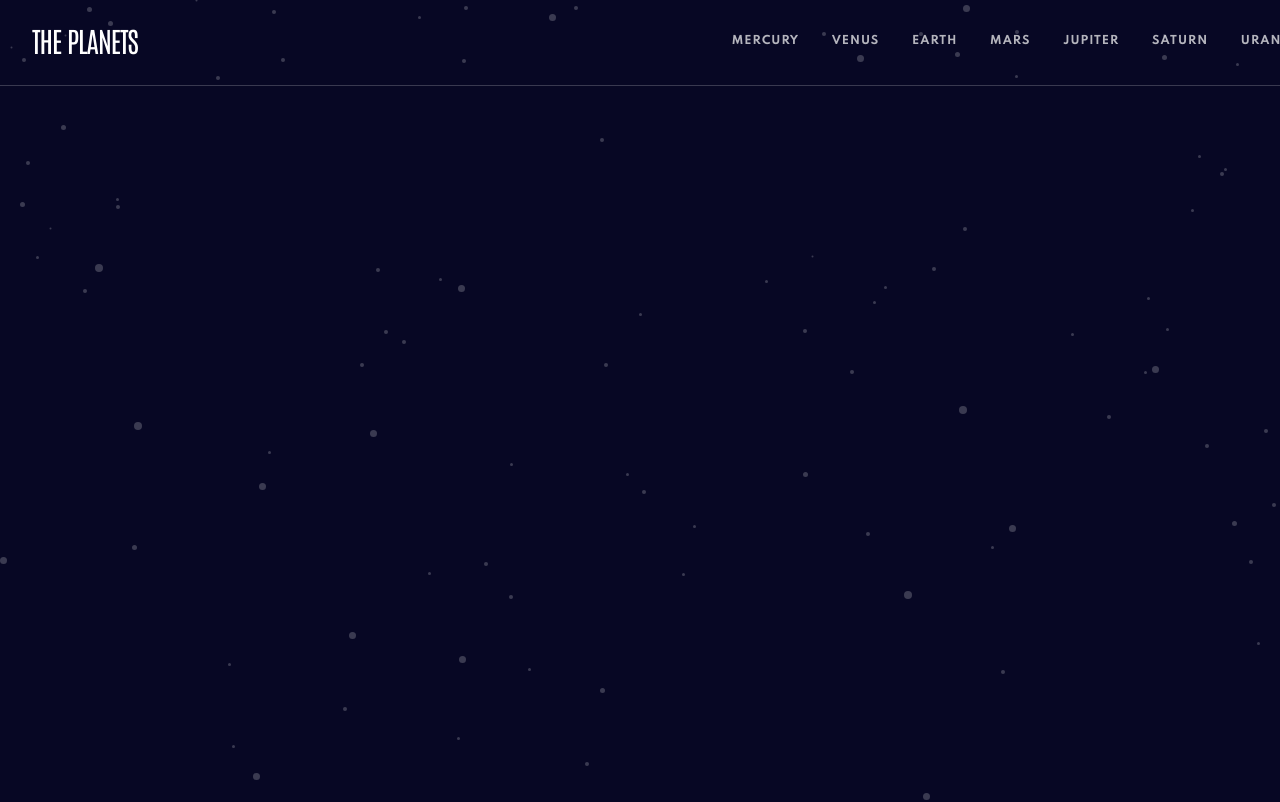
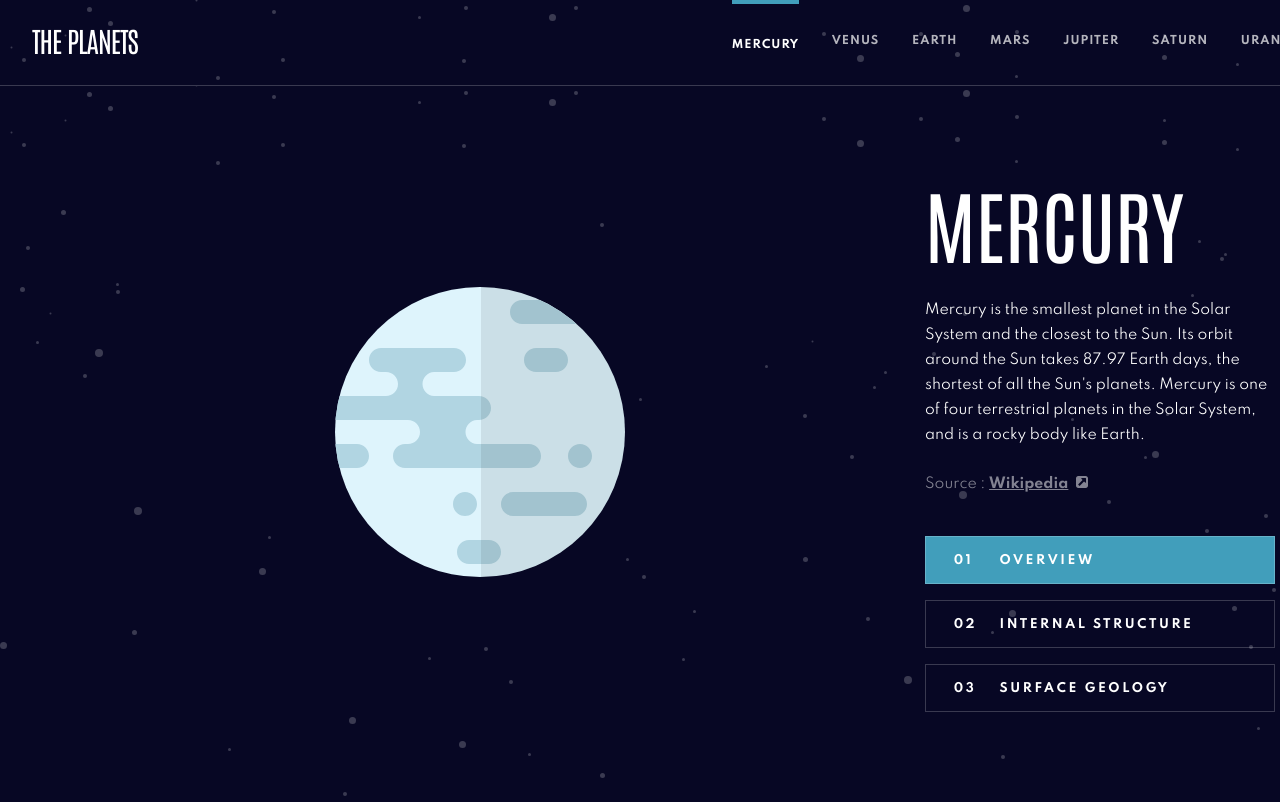
Before and after one commit to rdikatso/planets-website, a React (Create React App) app: page / in a window 1280 px wide. Shown: the top 802 px of the page. Built offline with nearby package versions, Linux system fonts and the light colour scheme.

Commit message:
Changed default viewto website

```diff
--- a/src/App.js
+++ b/src/App.js
@@ -46,7 +46,8 @@ function App() {
       { width < breakpoint ? <MobileNavBar/>: <NavBar />}
       <Routes>
         {/* <Route path="/" exact element={<Home/>}></Route> */}
-        <Route path="/mercury" element={<Mercury data = {mercury} screen={width}/>}></Route>
+        {/* <Route path="/mercury" element={<Mercury data = {mercury} screen={width}/>}></Route> */}
+        <Route path="/" exact element={<Mercury data = {mercury} screen={width}/>}></Route>
         <Route path="/venus" element={<Venus data = {venus} screen={width}/>}></Route>
         <Route path="/earth" element={<Earth data={earth} screen={width}/>}></Route>
         <Route path="/mars" element={<Mars data={mars} screen={width}/>}></Route>
--- a/src/components/NavBar.js
+++ b/src/components/NavBar.js
@@ -43,7 +43,7 @@ function NavBar() {
                <h1>The Planets</h1>
                <div className="navbar-container">
                     {/* <Link to="/" className="navbar-logo">The Planets</Link> */}
-                    <NavLink to="/mercury" style={({ isActive }) => isActive ? activeStyleMercury : undefined} >Mercury</NavLink>
+                    <NavLink to="/" style={({ isActive }) => isActive ? activeStyleMercury : undefined} >Mercury</NavLink>
                     <NavLink to="/venus" className="isActive" style={({ isActive }) => isActive ? activeStyleVenus : undefined}>Venus</NavLink>
                     <NavLink to="/earth" className="isActive" style={({ isActive }) => isActive ? activeStyleEarth : undefined}>Earth</NavLink>
                     <NavLink to="/mars" className="isActive" style={({ isActive }) => isActive ? activeStyleMars : undefined}>Mars</NavLink>
```
Also changed, not shown: 1 other file (tests, documents, lock files or other folders).
